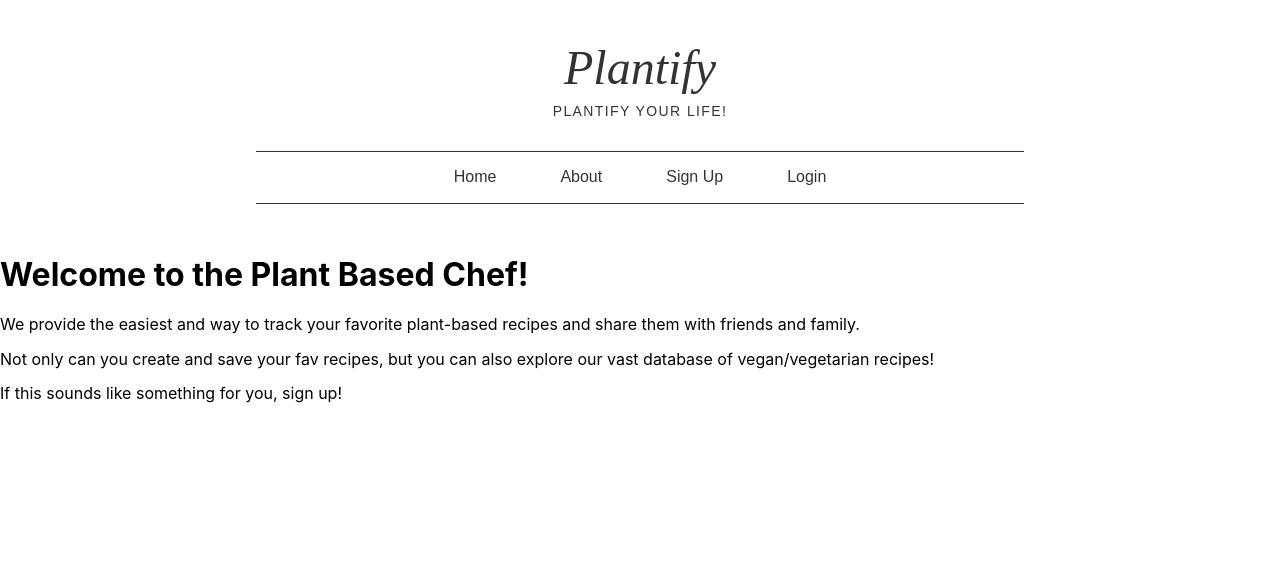
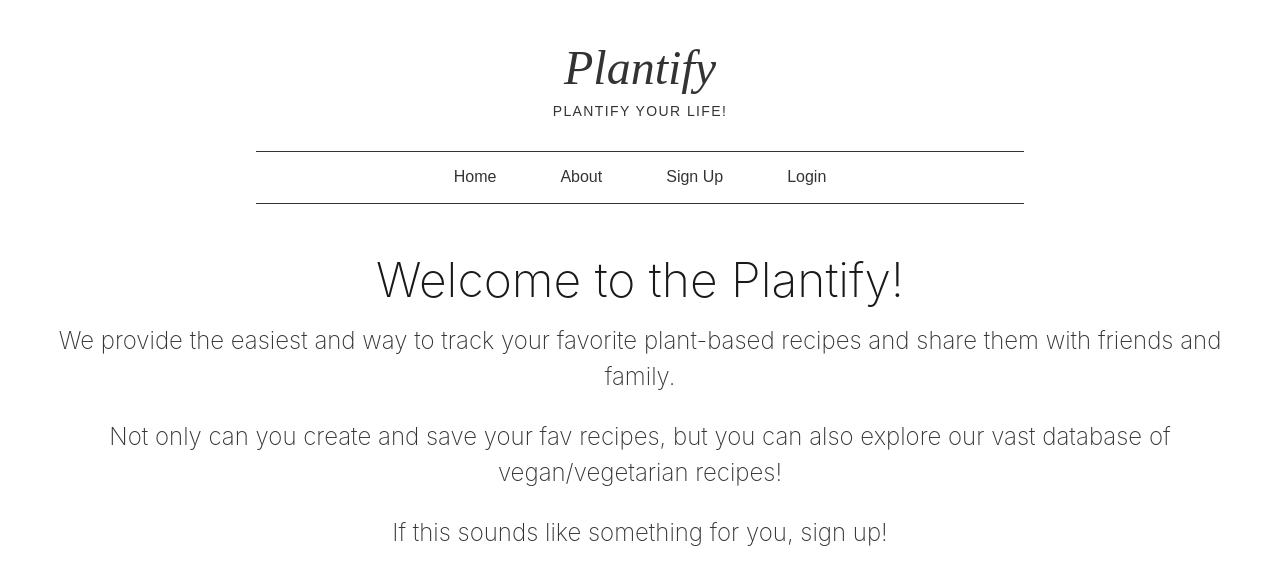
Before and after one commit to bthornton505/Plantify, a React (Create React App) app in the folder pbc-client/: page / in a window 1280 px wide. Shown: the top 584 px of the page. Built offline with nearby package versions, Linux system fonts and the light colour scheme.

Commit message:
styled the landing page but need to tweak the paragraphs

```diff
--- a/pbc-client/src/components/LandingPage.js
+++ b/pbc-client/src/components/LandingPage.js
@@ -3,12 +3,23 @@ import React from 'react';
 const LandingPage= () => {
 
   return(
-    <div>
-      <h1>Welcome to the Plant Based Chef!</h1>
-      <p>We provide the easiest and way to track your favorite plant-based recipes and share them with friends and family.</p>
-      <p>Not only can you create and save your fav recipes, but you can also explore our vast database of vegan/vegetarian recipes!</p>
-      <p>If this sounds like something for you, sign up!</p>
-    </div>
+    <main>
+      <div className="tc ph4">
+        <h1 className="f3 f2-m f1-l fw2 black-90 mv3">
+          Welcome to the Plantify!
+        </h1>
+
+        <p className="f5 f4-m f3-l fw2 black-80 mt0 lh-copy">
+          We provide the easiest and way to track your favorite plant-based recipes and share them with friends and family.
+        </p>
+        <p className="f5 f4-m f3-l fw2 black-80 mt0 lh-copy">
+          Not only can you create and save your fav recipes, but you can also explore our vast database of vegan/vegetarian recipes!
+        </p>
+        <p className="f5 f4-m f3-l fw2 black-80 mt0 lh-copy">
+          If this sounds like something for you, sign up!
+        </p>
+      </div>
+    </main>
   )
 }
 
```
